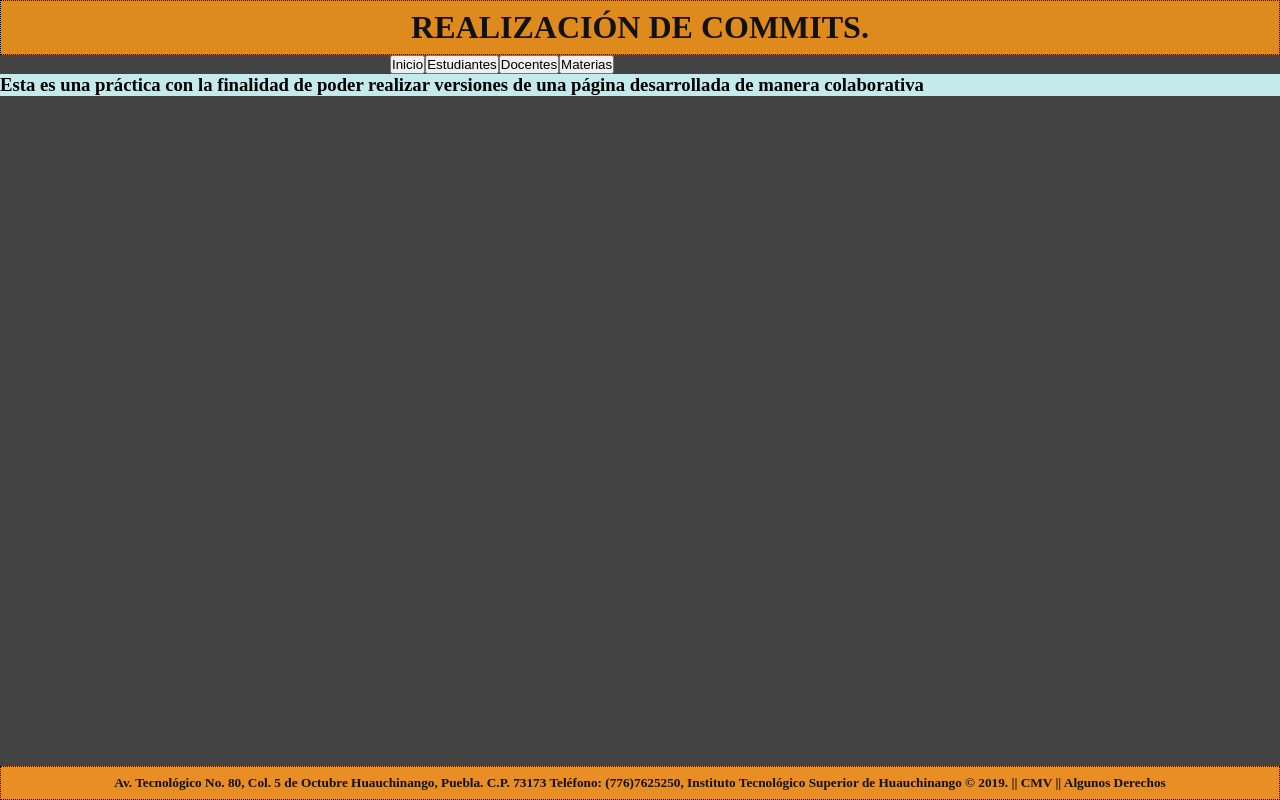
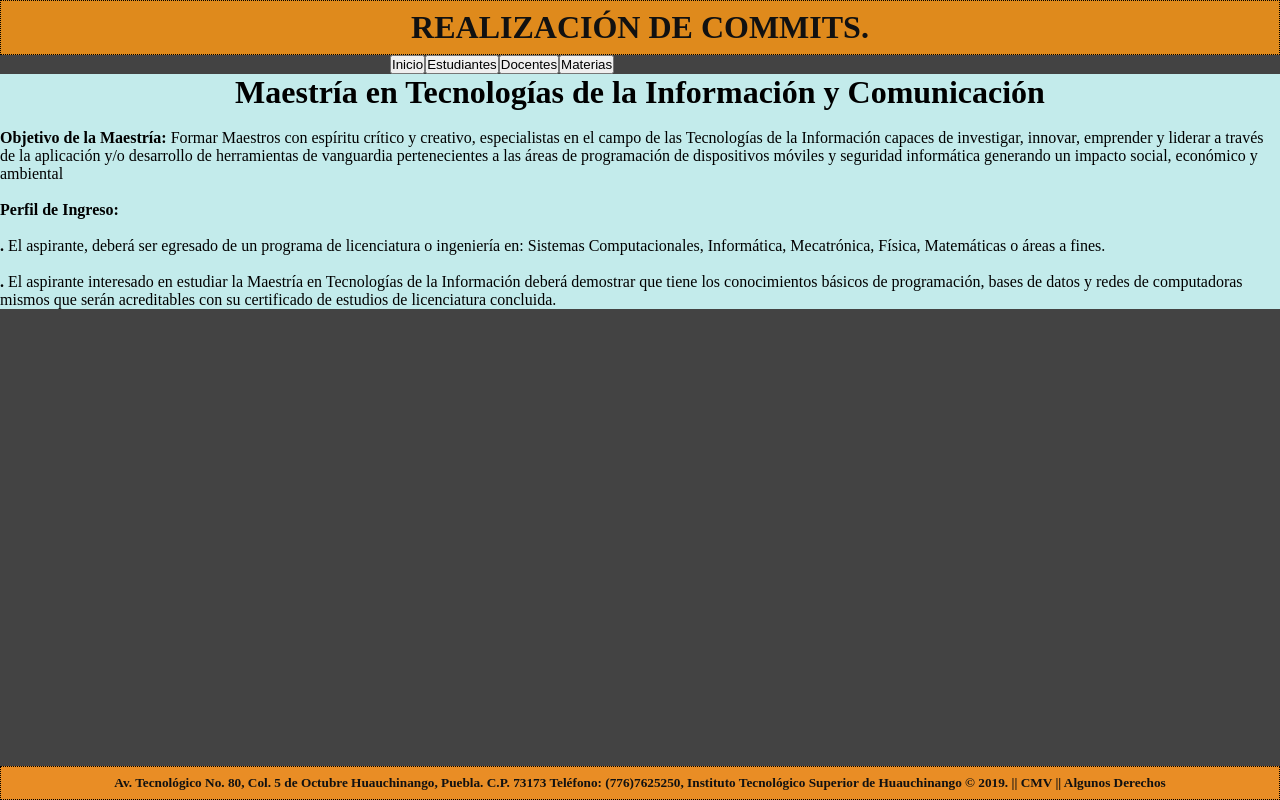
Before and after one commit to MTI-itsh/tareacommit, a plain HTML site: page index.html in a window 1280 px wide. Drawn offline with nearby package versions, Linux system fonts and the light colour scheme.

Commit message:
Contenido del Cuerpo de la Página creada

```diff
--- a/index.html
+++ b/index.html
@@ -53,7 +53,11 @@
 
 <!--Inicia el Contenido de la Tabla-->
 <div id="inicio">
-   <h3> Esta es una práctica con la finalidad de poder realizar versiones de una página desarrollada de manera colaborativa</h3>
+  <p style="text-align: center;font-size: 200%;"> <strong>Maestría en Tecnologías de la Información y Comunicación</strong></p>&nbsp;&nbsp;
+   <p> <strong> Objetivo de la Maestría:</strong> Formar Maestros con espíritu crítico y creativo, especialistas en el campo de las Tecnologías de la Información capaces de investigar, innovar, emprender y liderar a través de la aplicación y/o desarrollo de herramientas de vanguardia pertenecientes a las áreas de programación de dispositivos móviles y seguridad informática generando un impacto social, económico y ambiental</p>&nbsp;&nbsp;
+   <p> <strong> Perfil de Ingreso:</strong> </p>&nbsp;
+   <p><strong>.</strong> El aspirante, deberá ser egresado de un programa de licenciatura o ingeniería en: Sistemas Computacionales, Informática, Mecatrónica, Física, Matemáticas o áreas a fines.</p>&nbsp;
+   <p><strong>.</strong> El aspirante interesado en estudiar la Maestría en Tecnologías de la Información deberá demostrar que tiene los conocimientos básicos de programación, bases de datos y redes de computadoras mismos que serán acreditables con su certificado de estudios de licenciatura concluida.</p>
 </div>
   <!--Termina el Contenido de la Tabla-->
 
```
